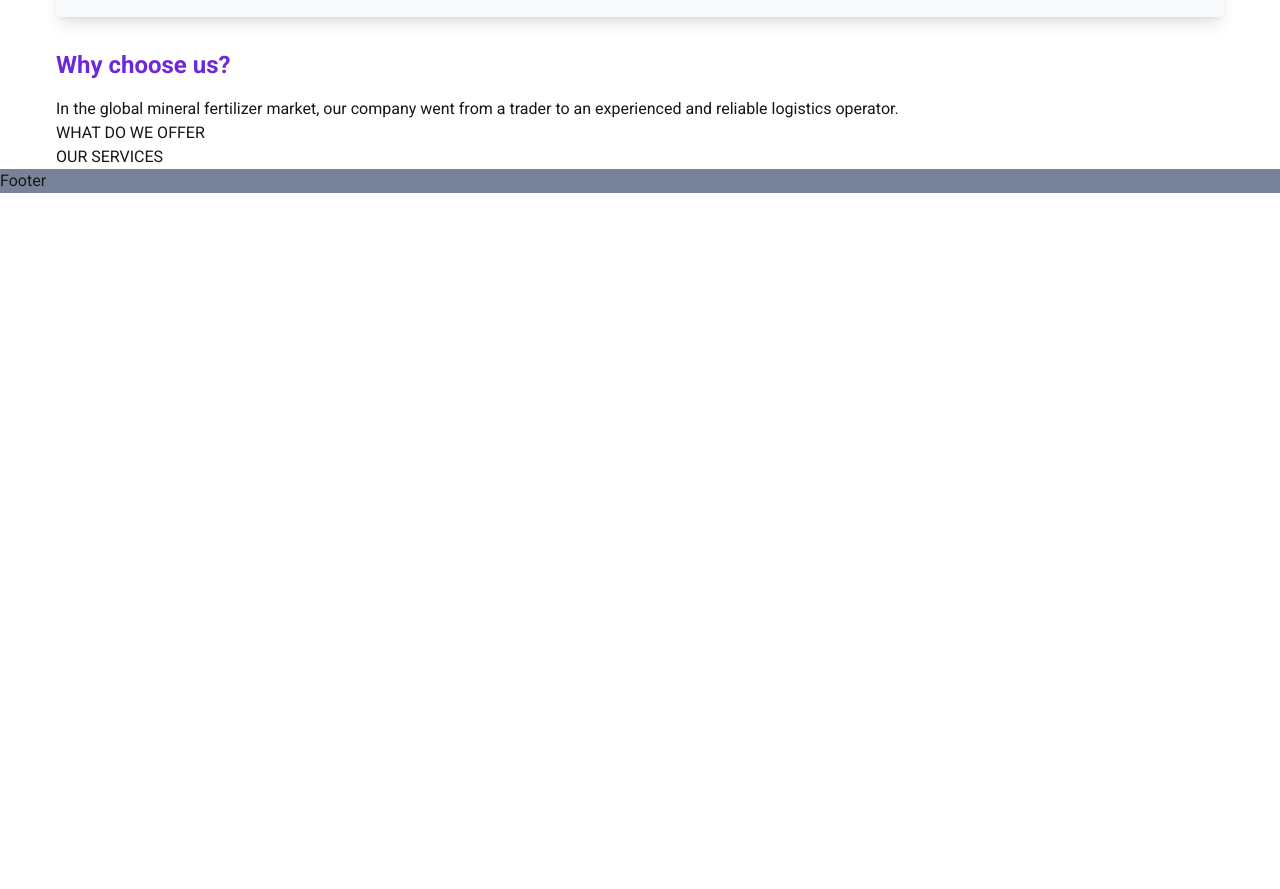
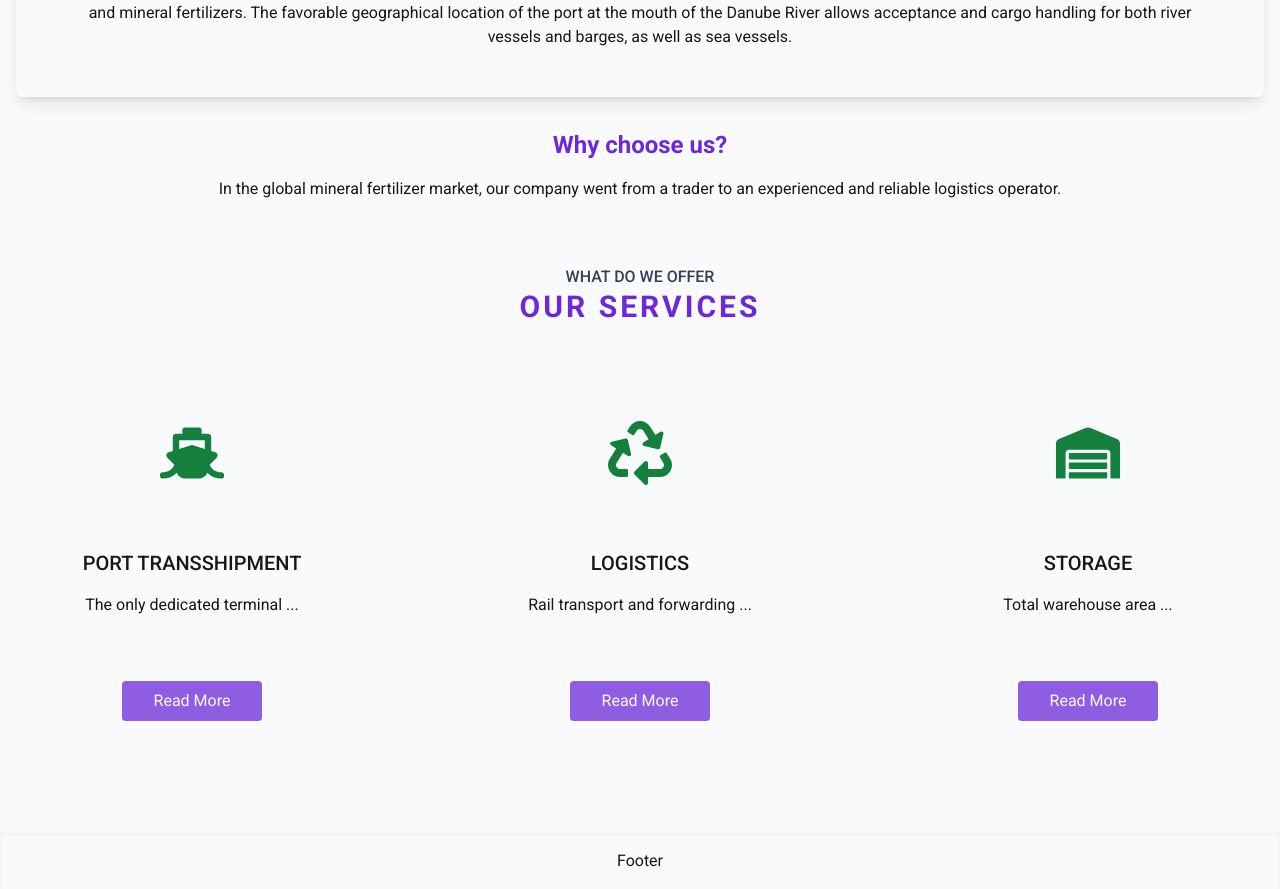
Before and after one commit to DiNeeZ/marlena, a Next.js app: page / in a window 1280 px wide. Shown: the part 607-1496 px from the top of the page. Before the commit the page ends 800 px from the top, so only its background shows below. Built offline with nearby package versions, Linux system fonts and the light colour scheme; a web font is replaced by a local one.

Commit message:
implemented services section

```diff
--- /dev/null
+++ b/src/components/Button.jsx
@@ -0,0 +1,16 @@
+import Link from 'next/link'
+import { FaShip, FaRecycle, FaWarehouse } from 'react-icons/fa'
+
+const Button = ({ children, to }) => {
+  return (
+    <Link href={to} >
+      <div className='text-sm tablet:text-base text-slate-50 text-center px-4 py-2 mobile:px-2 tablet:px-8 bg-violet-700/75 rounded
+      cursor-pointer group-hover:bg-violet-700 group-hover:shadow-lg
+      hover:translate-y-1 duration-300 ease-in-out'>
+        {children}
+      </div>
+    </Link>
+  )
+}
+
+export default Button
--- a/src/components/ContactInfo.jsx
+++ b/src/components/ContactInfo.jsx
@@ -1,5 +1,4 @@
-import { HiMail } from 'react-icons/hi'
-import { BsFillTelephoneFill } from 'react-icons/bs'
+import { FiMail, FiPhone } from 'react-icons/fi'
 
 const ContactInfo = ({ ...otherProps }) => {
 
@@ -11,7 +10,7 @@ const ContactInfo = ({ ...otherProps }) => {
           className='flex justify-between leading-3 items-center space-x-4 outline-none
           focus:text-violet-700'
           href='tel:380482345355'>
-          <BsFillTelephoneFill />
+          <FiPhone />
           <span>+38 (0482) 345 355</span>
         </a>
       </li>
@@ -19,7 +18,7 @@ const ContactInfo = ({ ...otherProps }) => {
         <a
           className='flex justify-between leading-3 items-center space-x-4 outline-none focus:text-violet-700'
           href='mailto:marlena@renome-i.net'>
-          <HiMail className='w-4 h-4' />
+          <FiMail />
           <span>marlena@renome-i.net</span>
         </a>
       </li>
--- a/src/components/Footer.jsx
+++ b/src/components/Footer.jsx
@@ -2,7 +2,11 @@ import React from 'react'
 
 const Footer = () => {
   return (
-    <footer className=' bg-slate-gray'>Footer</footer>
+    <footer className='bg-slate-50 shadow-inner'>
+      <div className="container text-center py-4">
+        Footer
+      </div>
+    </footer>
   )
 }
 
--- a/src/components/Hero.jsx
+++ b/src/components/Hero.jsx
@@ -2,21 +2,20 @@ import heroBg from '../assets/hero.jpg'
 
 const Hero = () => {
   return (
-    <section className='w-full  bg-center bg-cover'>
+    <section className='w-full  bg-center bg-cover mb-16'>
 
       <div style={{ backgroundImage: `url(${heroBg.src})` }}
-        className='relative w-full h-[50vh] flex justify-center items-center bg-cover bg-no-repeat bg-center'>
+        className='relative w-full h-[70vh] flex justify-center items-center bg-cover bg-no-repeat bg-center'>
         <div className='absolute top-0 left-0 w-full h-full bg-gradient-to-r from-green-700 to-violet-700 opacity-50' />
         <div className='container text-center flex flex-col justify-end'>
           <h1 className='relative text-4xl font-inter text-white mobile:text-5xl tablet:text-6xl font-semibold pt-24 drop-shadow-lg
-          shadow-black '>
+          shadow-black'>
             Marlena Group of Companies LTD
           </h1>
         </div>
       </div>
-
       <div className='container'>
-        <div className='relative p-4 tablet:p-6 laptop:p-12 -mt-8 mb-8 bg-slate-50 rounded-md shadow-lg text-center'>
+        <div className='relative p-4 tablet:p-6 laptop:p-12 -mt-28 mb-8 bg-slate-50 rounded-md shadow-lg text-center'>
           <p className='mb-4'>
             The main activity of the company is carried out on the territory of the Special Economic Zone of the Reni
             Commercial Sea Port, in the Odessa region, Ukraine, where a subsidiary of the private enterprise ReniLes operates,
@@ -30,7 +29,7 @@ const Hero = () => {
             as sea vessels.
           </p>
         </div>
-        <div>
+        <div className='text-center'>
           <h2 className='text-2xl text-violet-700 font-bold mb-4'>Why choose us?</h2>
           <p>
             In the global mineral fertilizer market, our company went from a trader to an experienced and reliable logistics operator.
--- a/src/components/MobileMenu.jsx
+++ b/src/components/MobileMenu.jsx
@@ -24,13 +24,13 @@ const MobileMenu = () => {
         }>
           <div className='absolute top-8 right-8'>
             <button onClick={() => setShowMenu(false)}>
-              <RiCloseFill className='w-8 h-8' />
+              <RiCloseFill className='w-12 h-12' />
             </button>
           </div>
 
           <div>
             <div className='py-8 max-w-[50%]'>
-              <ContactInfo className='absolute top-8 left-8' />
+              <ContactInfo className='absolute top-24 left-8' />
             </div>
             <Nav className='pt-24' items={MENU_ITEMS} />
           </div>
--- a/src/components/NavItem.jsx
+++ b/src/components/NavItem.jsx
@@ -10,7 +10,7 @@ const NavItem = ({ item }) => {
       tabIndex={0}
       className={`${isRelative} nav-item cursor-pointer hover:text-violet-700
       focus:text-violet-700 outline-none ease-in-out duration-150`}>
-      <div className='text-2xl tablet:text-[11px] laptop:text-sm desktop:text-base flex items-center space-x-1 group'>
+      <div className='text-2xl tablet:text-[11px] laptop:text-sm flex items-center space-x-1 group'>
         <span>{item.text}</span>
         {item.dropdown && <HiChevronDown className='group-hover:rotate-180 ease-in-out duration-300'/>}
       </div>
--- /dev/null
+++ b/src/components/ServiceItem.jsx
@@ -0,0 +1,19 @@
+import Button from './Button'
+
+const ServiceItem = ({ item }) => {
+  return (
+    <li
+      className='service group shadow-xl tablet:shadow-none flex flex-col justify-between w-full h-auto
+      items-center px-4 py-6 laptop:px-8 laptop:py-12 space-y-16 rounded-xl hover:bg-violet-700/70
+      hover:text-slate-50 hover:-translate-y-1 transition-all ease-in-out duration-300'>
+      {item.icon}
+      <div className='text-center flex-grow-1 h-auto'>
+        <h3 className='uppercase text-xl font-medium mb-4'>{item.title}</h3>
+        <p>{item.descr} ...</p>
+      </div>
+      <Button to={item.link}>Read More</Button>
+    </li>
+  )
+}
+
+export default ServiceItem
--- a/src/components/Services.jsx
+++ b/src/components/Services.jsx
@@ -1,13 +1,18 @@
-import { FaShip, FaRecycle, FaWarehouse } from 'react-icons/fa'
+import ServiceItem from './ServiceItem'
+import { SERVICES_ITEMS } from '../constants'
 
 const Services = () => {
   return (
-    <setion>
+    <setion className="mb-16">
       <div className="container">
-        <div>
-          <p>WHAT DO WE OFFER</p>
-          <h2>OUR SERVICES</h2>
+        <div className='uppercase text-center mb-12'>
+          <p className='font-medium text-slate-700'>What do we offer</p>
+          <h2 className='text-violet-700 text-3xl font-semibold tracking-widest'>Our services</h2>
         </div>
+        <ul className='flex justify-between flex-wrap mobile:flex-nowrap h-auto
+        space-y-4 mobile:space-x-4 mobile:space-y-0 laptop:space-x-8 desktop:space-x-24'>
+          {SERVICES_ITEMS.map(item => <ServiceItem key={item.id} item={item} />)}
+        </ul>
       </div>
     </setion>
   )
--- a/src/constants.js
+++ b/src/constants.js
@@ -1,3 +1,15 @@
+import { FaShip, FaRecycle, FaWarehouse } from 'react-icons/fa'
+
+const shippingIcon = <FaShip
+  className='w-16 h-16 mobile:w-8 mobile:h-8 tablet:w-12 tablet:h-12 laptop:w-16 laptop:h-16
+  text-green-700 group-hover:text-slate-50 duration-300 ease-in-out' />
+const logisticsIcon = <FaRecycle
+  className='w-16 h-16 mobile:w-8 mobile:h-8 tablet:w-12 tablet:h-12 laptop:w-16 laptop:h-16
+  text-green-700 group-hover:text-slate-50 duration-300 ease-in-out' />
+const storageIcon = <FaWarehouse
+  className='w-16 h-16 mobile:w-8 mobile:h-8 tablet:w-12 tablet:h-12 laptop:w-16 laptop:h-16
+  text-green-700  group-hover:text-slate-50 duration-300 ease-in-out' />
+
 export const MENU_ITEMS = [
   { text: 'Home' },
   { text: 'About Us' },
@@ -12,3 +24,27 @@ export const MENU_ITEMS = [
   { text: 'Gallery' },
   { text: 'Contact Us' }
 ]
+
+export const SERVICES_ITEMS = [
+  {
+    id: 'services-1',
+    title: 'Port transshipment',
+    descr: 'The only dedicated terminal',
+    link: 'services/port-transshipment',
+    icon: shippingIcon
+  },
+  {
+    id: 'services-2',
+    title: 'Logistics',
+    descr: 'Rail transport and forwarding',
+    link: '/services/logistics/',
+    icon: logisticsIcon
+  },
+  {
+    id: 'services-3',
+    title: 'Storage',
+    descr: 'Total warehouse area',
+    link: '/services/storage/',
+    icon: storageIcon
+  }
+]
--- a/src/pages/_document.js
+++ b/src/pages/_document.js
@@ -10,8 +10,8 @@ export default function Document() {
         <link href="https://fonts.googleapis.com/css2?family=Lateef:wght@300;400;500;700&display=swap" rel="stylesheet" />
         <link href="https://fonts.googleapis.com/css2?family=Inter+Tight:wght@400;500;600;700&display=swap" rel="stylesheet" />
       </Head>
-      <body className='font-roboto text-neutral-900 min-h-screen'>
-        <Main className='flex flex-col' />
+      <body className='font-roboto bg-slate-50 text-neutral-900'>
+        <Main/>
         <NextScript />
       </body>
     </Html>
--- a/src/styles/globals.scss
+++ b/src/styles/globals.scss
@@ -3,26 +3,50 @@
 @tailwind utilities;
 
 @layer components {
-  .container {
-    @apply mobile:max-w-[600px] tablet:max-w-[900px] desktop:max-w-[1200px];
+  #__next {
+    @apply min-h-screen flex flex-col justify-between;
   }
 
   .nav-dropdown {
-    display: none;
+    @apply hidden;
   }
 
   .nav-item {
+
     &:focus,
     &:active,
     &:hover,
     &:focus-within {
       svg {
-        transform: rotate(180deg);
+        @apply rotate-180;
       }
 
       .nav-dropdown {
-        display: block;
+        @apply block;
       }
     }
   }
+
+  .service {
+    &::before {
+      content: '';
+      position: absolute;
+      border-width: 2rem;
+      border-style: solid;
+      border-color: #f8fafc #f8fafc rgba(1, 1, 1, 0.4) rgba(0, 0, 0, 0.4);
+      border-bottom-left-radius: 10px;
+      right: -4rem;
+      top: -4rem;
+      opacity: 0;
+      transition: right 0.3s ease-out,
+        top 0.3s ease-out,
+        opacity 0.35s ease-out;
+    }
+
+    &:hover::before {
+      top: 0;
+      right: 0;
+      opacity: 1;
+    }
+  }
 }
```
